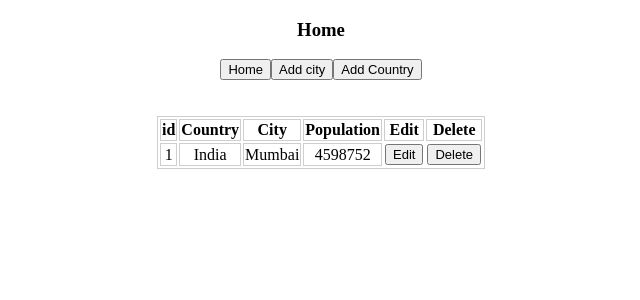
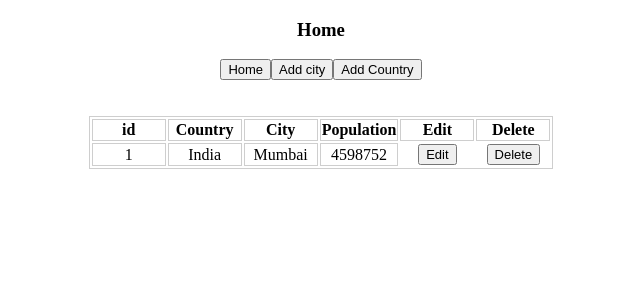
Before and after one commit to MSarvan/city-country, a React (Vite) app in the folder city-country/: page / in a window 1280 px wide. Shown: the top 300 px of the page, without its empty margins (319-959 px from the left). Built offline with nearby package versions, Linux system fonts and the light colour scheme; data requests are answered from the project's data file.

Commit message:
Update App.css

```diff
--- a/city-country/src/App.css
+++ b/city-country/src/App.css
@@ -50,3 +50,13 @@ button
 {
   font-size: 13px;
 }
+
+th
+{
+  width: 70px;
+}
+
+td
+{
+  width: 70px;
+}
```
